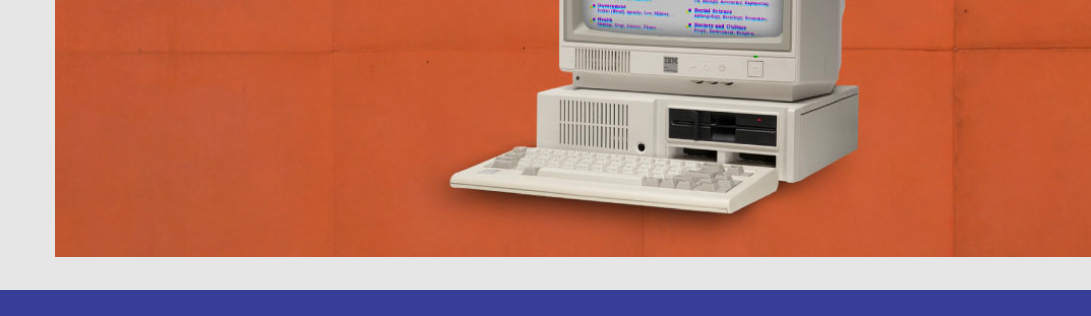
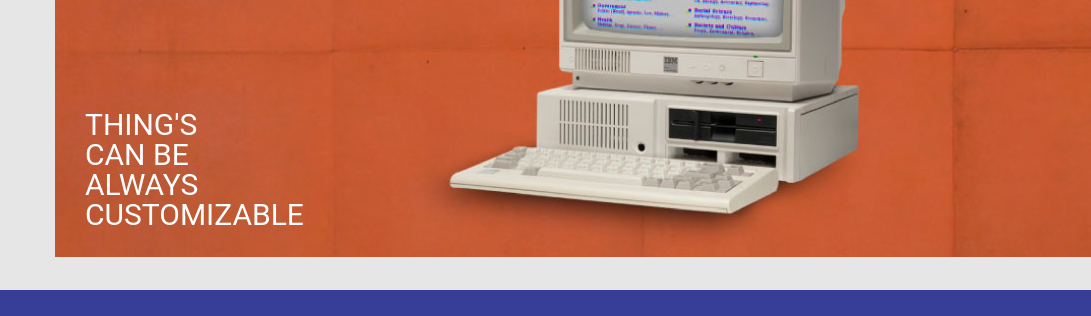
Before and after one commit to ssadady/lesson05, a plain HTML site: page index.html in a window 1280 px wide. Shown: the part 326-642 px from the top of the page, 0-1091 px from the left. Drawn offline with Linux system fonts and the light colour scheme.

Commit message:
finished elements on banner img

```diff
--- a/css/style.css
+++ b/css/style.css
@@ -74,16 +74,17 @@ header{
 .bannerimg{
     margin-top: 28px;
 }
-/* .bannertext {
+.banner-li {
     font-family: "roboto";
     font-size: 30px;
     text-transform: uppercase;
     color: white;
-    position: relative;
-    right: 30px;
+}
+.banner-ul {
+    position: absolute;
     bottom: 30px;
-    left: 0;
-} */
+    left: 30px;
+}
 .htmlsvg {
     position: absolute;
     right: 30px;
--- a/index.html
+++ b/index.html
@@ -62,10 +62,13 @@
             <div class="container relative">
                 <img src="imgs/png/Asset 4.png" alt="bannerimg" class="bannerimg">
                 <img src="imgs/svg/htmlsvg_1.svg" alt="htmllogo" class="htmlsvg">
-                <div><!-- <h1 class="bannertext">things aren't always</h1>
-                <h1 class="bannertext">#000000</h1>
-                <h1 class="bannertext">or</h1>
-                <h1 class="bannertext">#FFFFF</h1> --></div>
+            <div>
+            <ul class="banner-ul">
+                <li class="banner-li">thing's</li>
+                <li class="banner-li">can be</li>
+                <li class="banner-li">always</li>
+                <li class="banner-li">customizable</li>
+            </ul>
             </div>
         </section>
         <section class="video-block">
```
